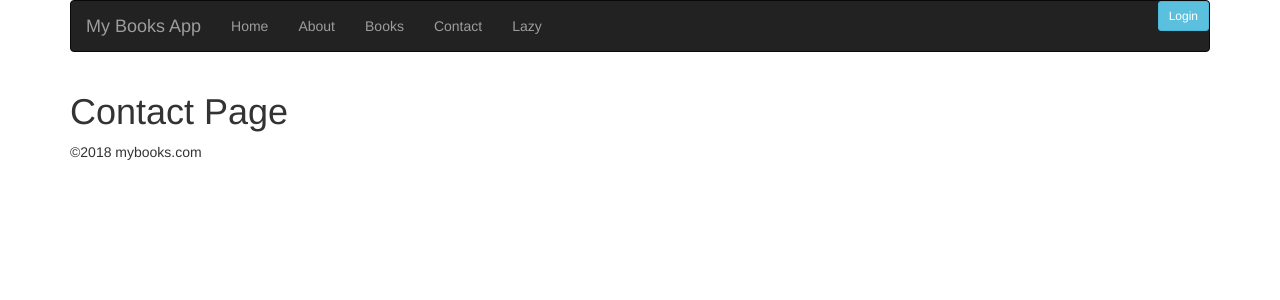
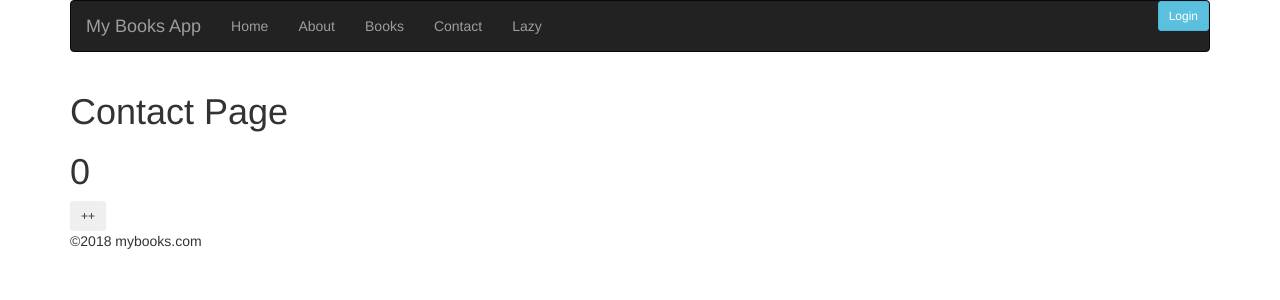
Before and after one commit to Mujib517/angular5.ui, an Angular app: page /contact in a window 1280 px wide. Shown: the top 300 px of the page. Built offline with nearby package versions, Linux system fonts and the light colour scheme.

Commit message:
Change detection

```diff
--- a/src/app/contact/contact.component.ts
+++ b/src/app/contact/contact.component.ts
@@ -4,6 +4,19 @@ import { Component, OnInit } from '@angular/core';
   selector: 'app-contact',
   template: `
     <h1>Contact Page</h1>
+
+    <h1>{{count}}</h1>
+
+    <button class="btn btn-sm" (click)="inc()">++</button>
   `
 })
-export class ContactComponent{}
+export class ContactComponent {
+
+  count: number = 0;
+
+  inc() {
+    this.count++;
+  }
+  //change detection
+  // asynchrounous operation
+}
```
